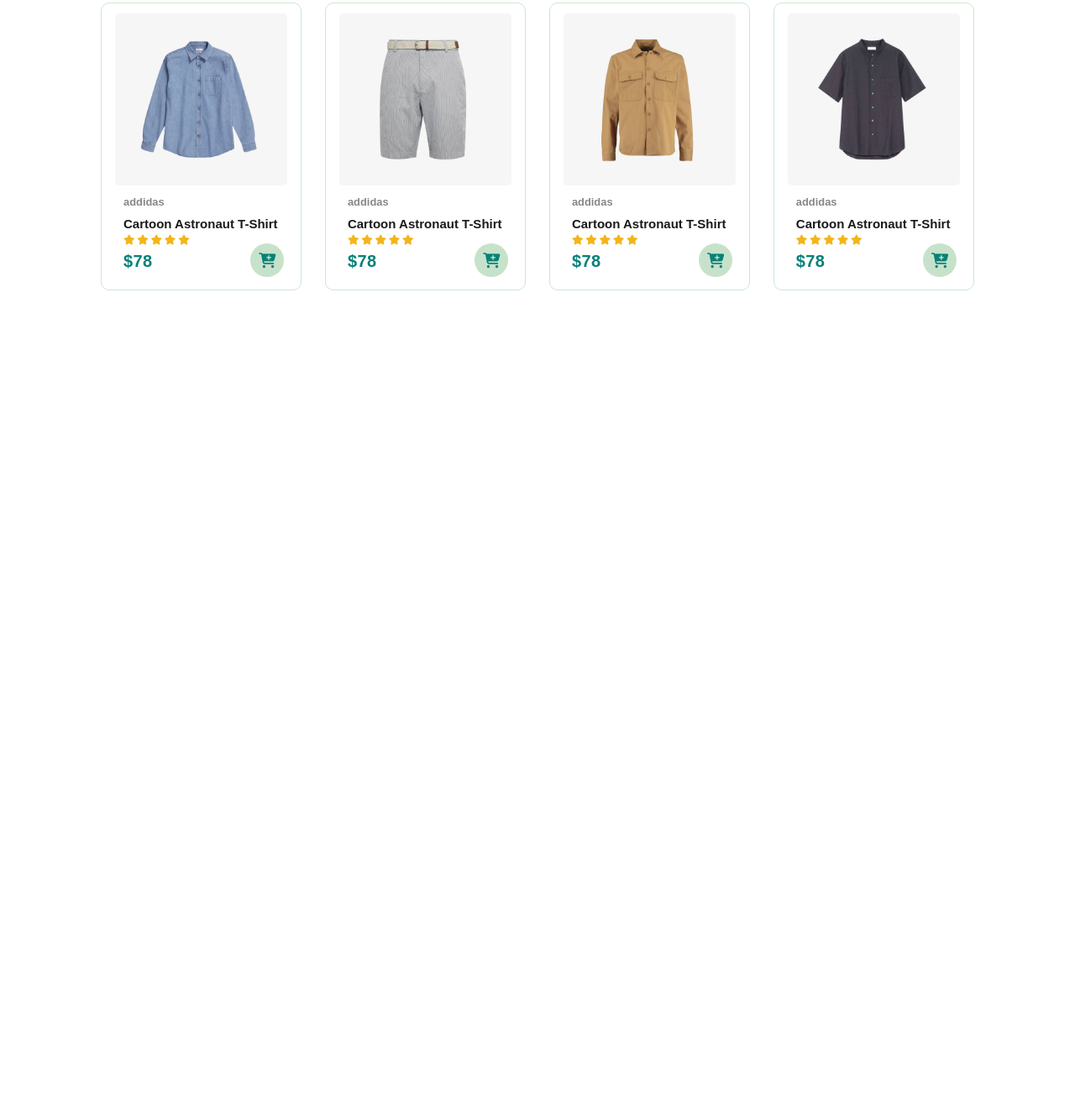
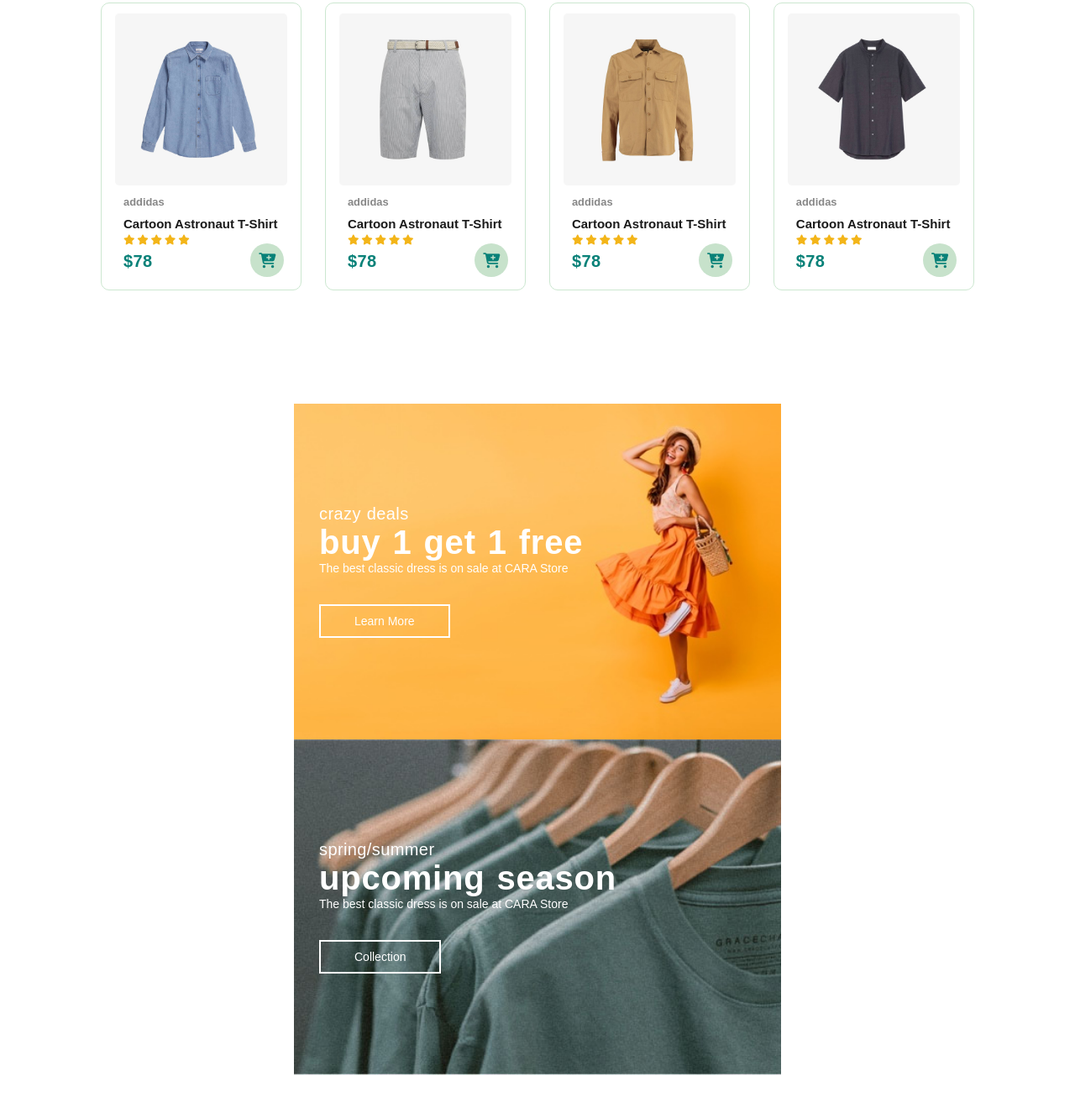
Before and after one commit to badapureprogrammer/CARA-E-commerce-Project, a plain HTML site: page index.html in a window 1280 px wide. Shown: the part 3040-4359 px from the top of the page at 84% size. Before the commit the page ends 3481 px from the top, so only its background shows below. Drawn offline with Linux system fonts and the light colour scheme.

Commit message:
add new banner

```diff
--- a/css/style.css
+++ b/css/style.css
@@ -64,6 +64,15 @@ button.btn {
   border-radius: 4px;
   background-color: #fff;
   transition: all 0.3s ease;
+}
+button.white {
+  color: #fff;
+  cursor: pointer;
+  font-size: 1.3em;
+  padding: 10px 30px;
+  border: 1px solid #fff;
+  transition: all 0.3s ease;
+  background-color: transparent;
 }
 .section-p1 {
   padding: 40px 80px;
@@ -335,3 +344,50 @@ nav {
   background-color: #088178;
 }
 /* End Banner Section */
+
+/* Start Advertisment Banner Section */
+.advertise-banner-box {
+  display: flex;
+  flex-wrap: wrap;
+  justify-content: space-evenly;
+}
+.advertise-box {
+  height: 50vh;
+  display: flex;
+  padding: 30px;
+  min-width: 580px;
+  align-items: flex-start;
+  flex-direction: column;
+  background-size: cover;
+  justify-content: center;
+  background-position: center;
+  background-repeat: no-repeat;
+  background-image: url("../images/banner/banner17.jpg");
+}
+.advertise-box2 {
+  background-image: url("../images/banner/banner10.jpg");
+}
+.advertise-box h4 {
+  color: #fff;
+  font-size: 2em;
+  font-weight: 300;
+}
+.advertise-box h2 {
+  color: #fff;
+  font-weight: 700;
+}
+.advertise-box span {
+  color: #fff;
+  font-size: 1.4em;
+  margin: 0px 0px 15px;
+}
+.advertise-box button {
+  font-size: 1.4em;
+  margin-top: 20px;
+  padding: 10px 40px;
+  border: 2px solid #fff;
+}
+.advertise-box button:hover {
+  border: 2px solid #737070;
+}
+/* End Advertisment Banner Section */
--- a/index.html
+++ b/index.html
@@ -386,5 +386,25 @@
       </div>
     </section>
     <!-- End of New Arrival Section -->
+
+    <section id="advertise-banner" class="advertise-banner section-p1">
+      <div class="advertise-banner-box">
+        <div class="advertise-box">
+          <h4>crazy deals</h4>
+          <h2>buy 1 get 1 free</h2>
+          <span>The best classic dress is on sale at CARA Store</span>
+          <button type="button" class="white">Learn More</button>
+        </div>
+        <div class="advertise-box advertise-box2">
+          <h4>spring/summer</h4>
+          <h2>upcoming season</h2>
+          <span>The best classic dress is on sale at CARA Store</span>
+          <button type="button" class="white">Collection</button>
+        </div>
+      </div>
+    </section>
+    <!-- End of Advertisement Banner Section -->
+
+
   </body>
 </html>
```
